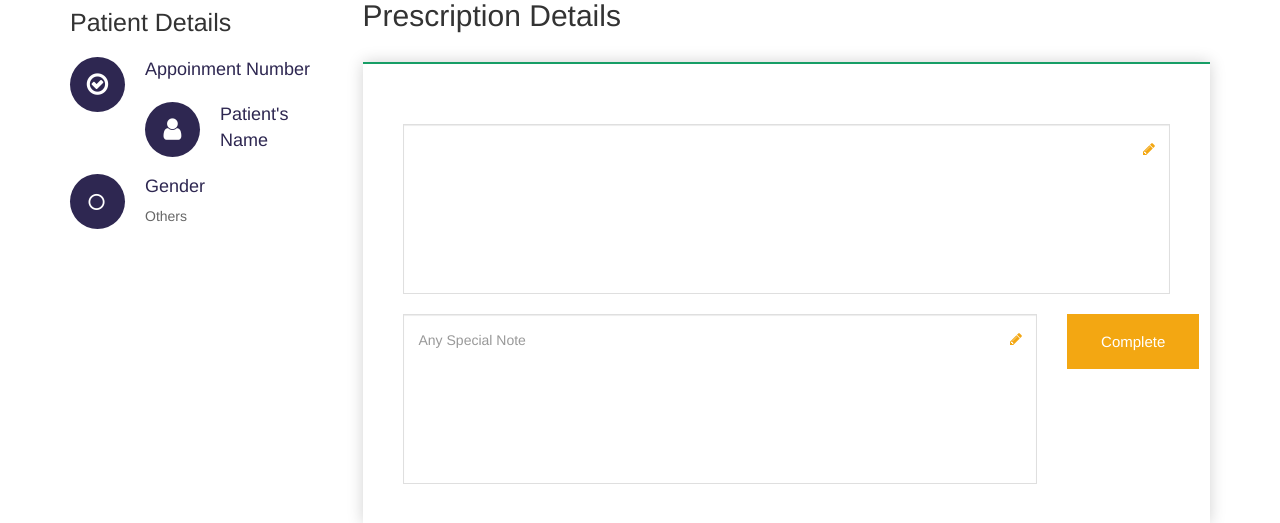
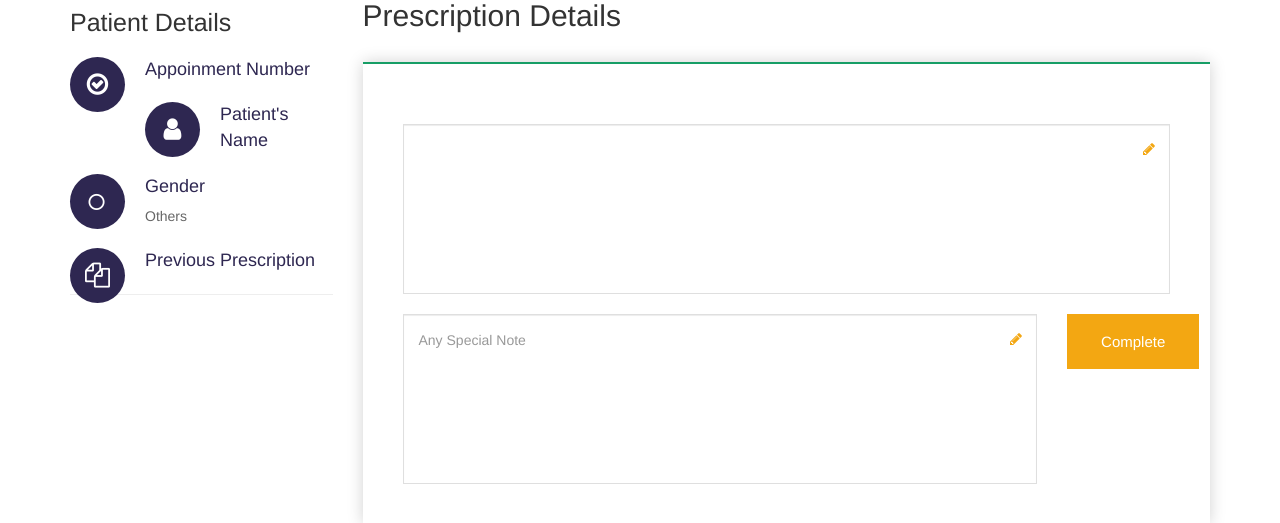
Before and after one commit to AsmaulHosen/doc_hub, a WordPress theme: template doc-hub/prescription.php in a window 1280 px wide. Shown: the part 247-770 px from the top of the page. Run offline with PHP 8.4 and a stand-in for WordPress, Linux system fonts and the light colour scheme; the site name, menu and one post (Sample post) are stand-ins, and other content is empty; a user stored in the database is signed in; data comes from the database, SQL or seed files in the repository; some libraries are stand-ins or nearby versions.

Commit message:
[title] - final commit

```diff
--- a/doc-hub/prescription.php
+++ b/doc-hub/prescription.php
@@ -54,6 +54,11 @@
                 $start_time  = $row['start_time'];
                 $end_time  = $row['end_time'];
             }
+            $sql_prescription = "SELECT * FROM prescription_details,doctors_deatils,users
+            WHERE prescription_details.doctors_id = doctors_deatils.doctors_id
+            AND doctors_deatils.user_id = users.user_id AND
+            prescription_details.patient_id = $patient_id;";
+            $result_prescription = $con->query($sql_prescription);
             ?>
             <section class="contact-us section-space">
                 <div class="container">
@@ -120,6 +125,20 @@
                                         </p>
                                     </div>
                                 </div>
+                                <div class="single-contact-box">
+                                    <div class="c-icon"><i class="fa fa-files-o"></i></div>
+                                    <div class="c-text">
+                                        <h4>Previous Prescription</h4>
+                                        <hr>
+                                        <?php
+                                        foreach ($result_prescription as $row) {
+                                        ?>
+                                            <a target="_blank" title="View Prescriptions" href="prescription_print.php?appoinment_book_id=<?= $row['appoinment_book_id'] ?>" class="btn btn-sm btn-outline-warning btn-block "><?= $row['first_name'] ?> <?= $row['last_name'] ?> Prescription</a><br>
+                                        <?php
+                                        }
+                                        ?>
+                                    </div>
+                                </div>
                                 <!--/ End Single Contact -->
 
                             </div>
```
Also changed, not shown: doc-hub/my_store.php (+5 -4 lines).
